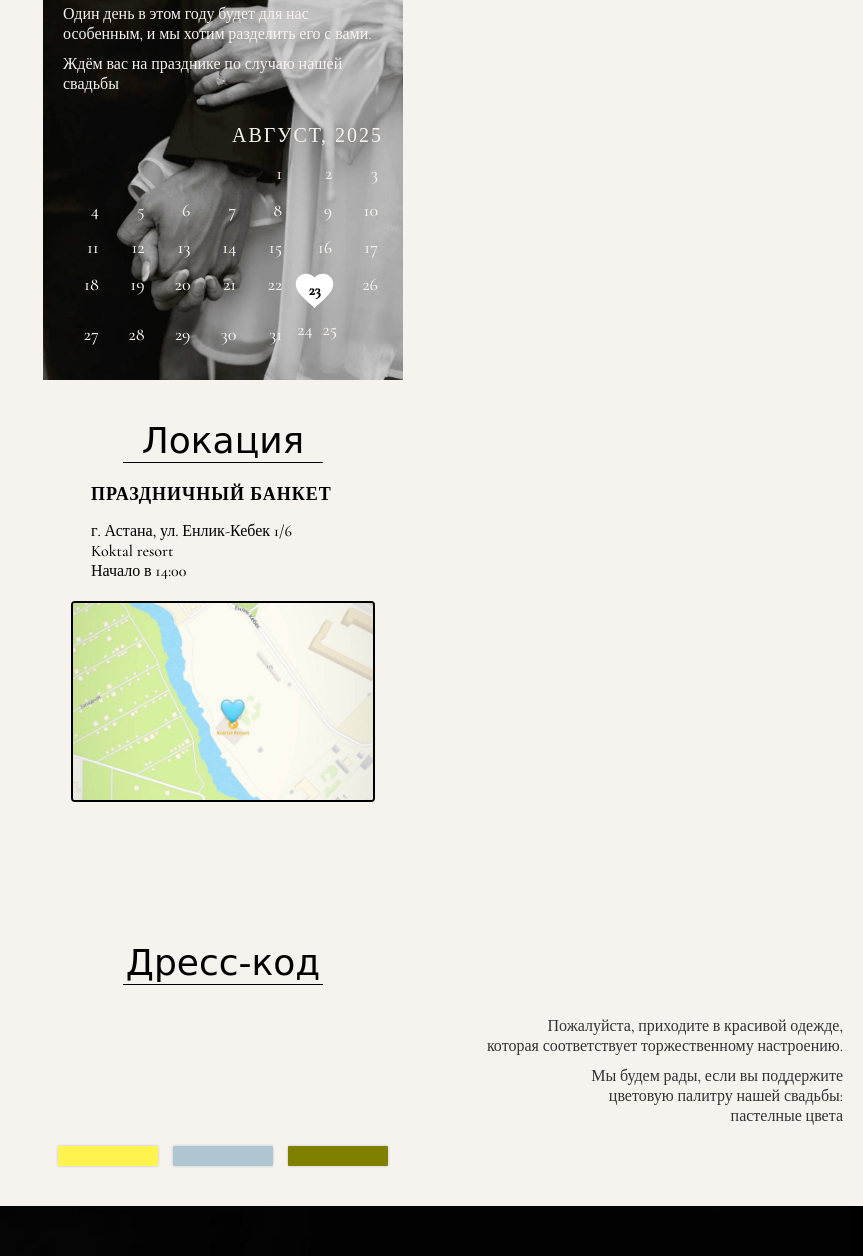
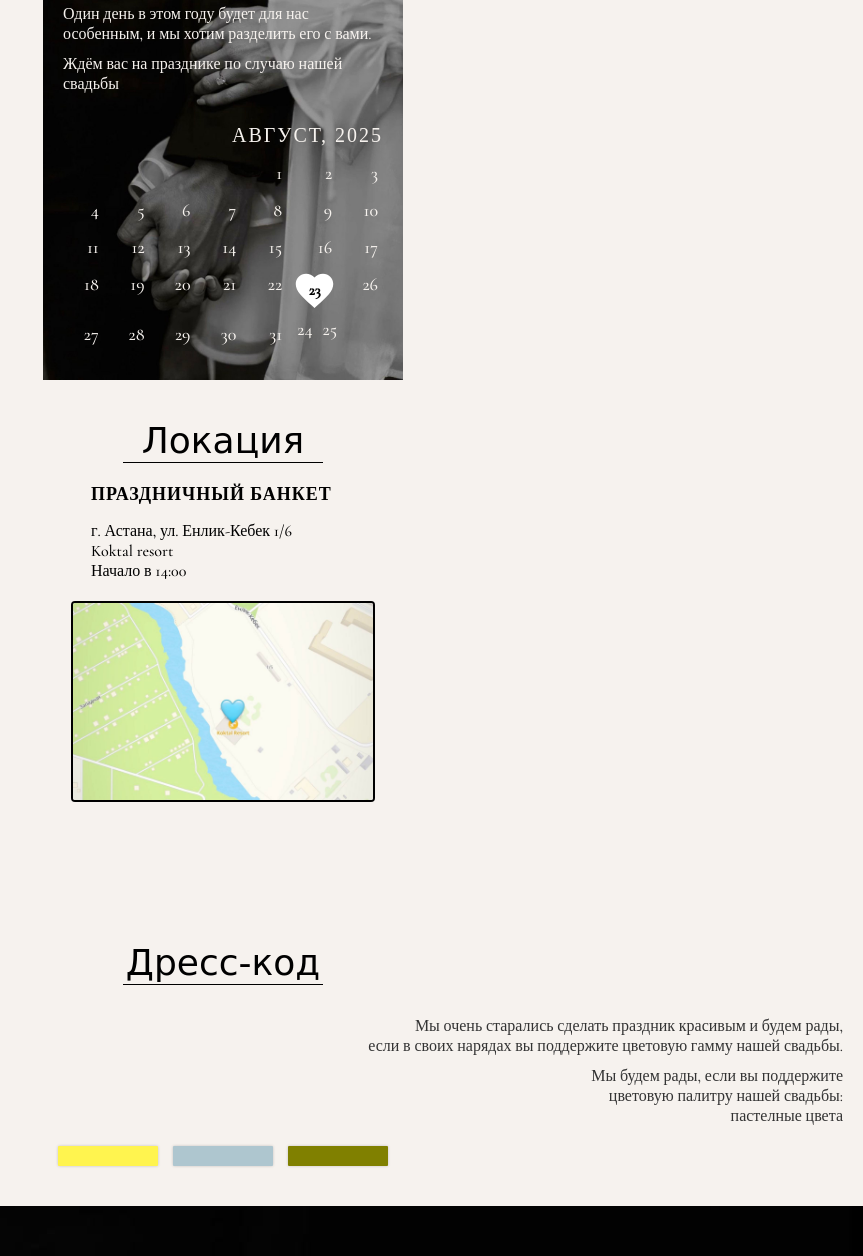
Before and after one commit to wnxsts/wedding-invite, a plain HTML site: page index.html in a window 1280 px wide. Shown: the part 614-1870 px from the top of the page, without its empty margins (417-1280 px from the left). Drawn offline with nearby package versions, Linux system fonts and the light colour scheme; a web font is replaced by a local one.

Commit message:
xcvgbjkl

```diff
--- a/index.html
+++ b/index.html
@@ -71,8 +71,9 @@
 <div class="dress-code">
   <div class="dress-title">Дресс-код <div style="width: 200px; height: 1px; background-color: black; margin: 1px auto;"></div></div>
   <p class="dress-text">
-    Пожалуйста, приходите в красивой одежде,<br>
-    которая соответствует торжественному настроению.
+    Мы очень старались сделать праздник красивым и будем рады,<br>
+   если в своих нарядах вы поддержите цветовую гамму нашей свадьбы.
+
   </p>
   <p class="dress-text">
     Мы будем рады, если вы поддержите<br>
--- a/inv.css
+++ b/inv.css
@@ -84,7 +84,7 @@ font-family: 'Marck Script', cursive;
 }
 .invite-section {
   background: black;
-   background-image: url('images/fon1.jpg');
+   background-image: url('images/fon11.jpg');
   background-size: cover;
   border-radius: 0;
   padding: 30px 20px;
```
Also changed, not shown: images/fon11.jpg (added).
